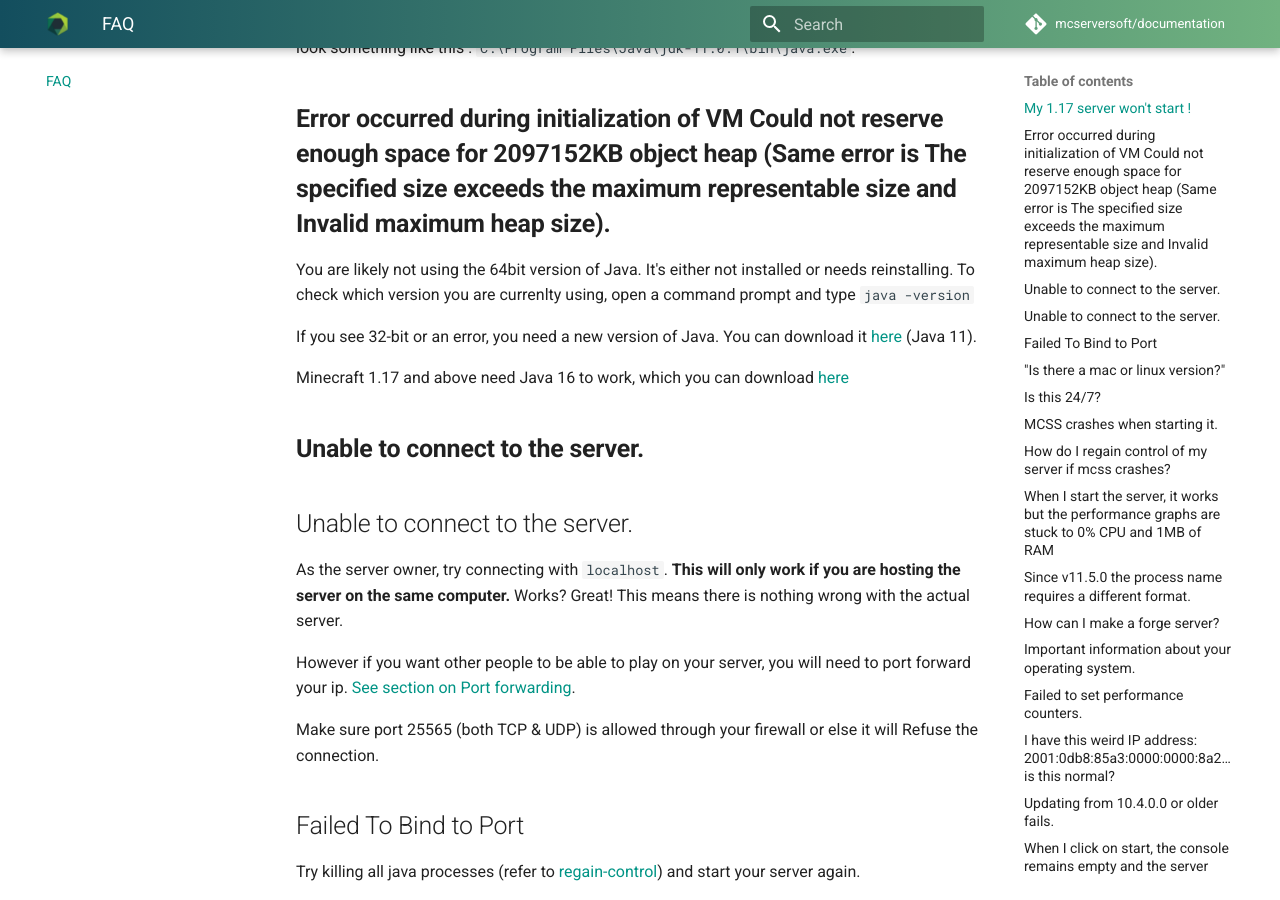
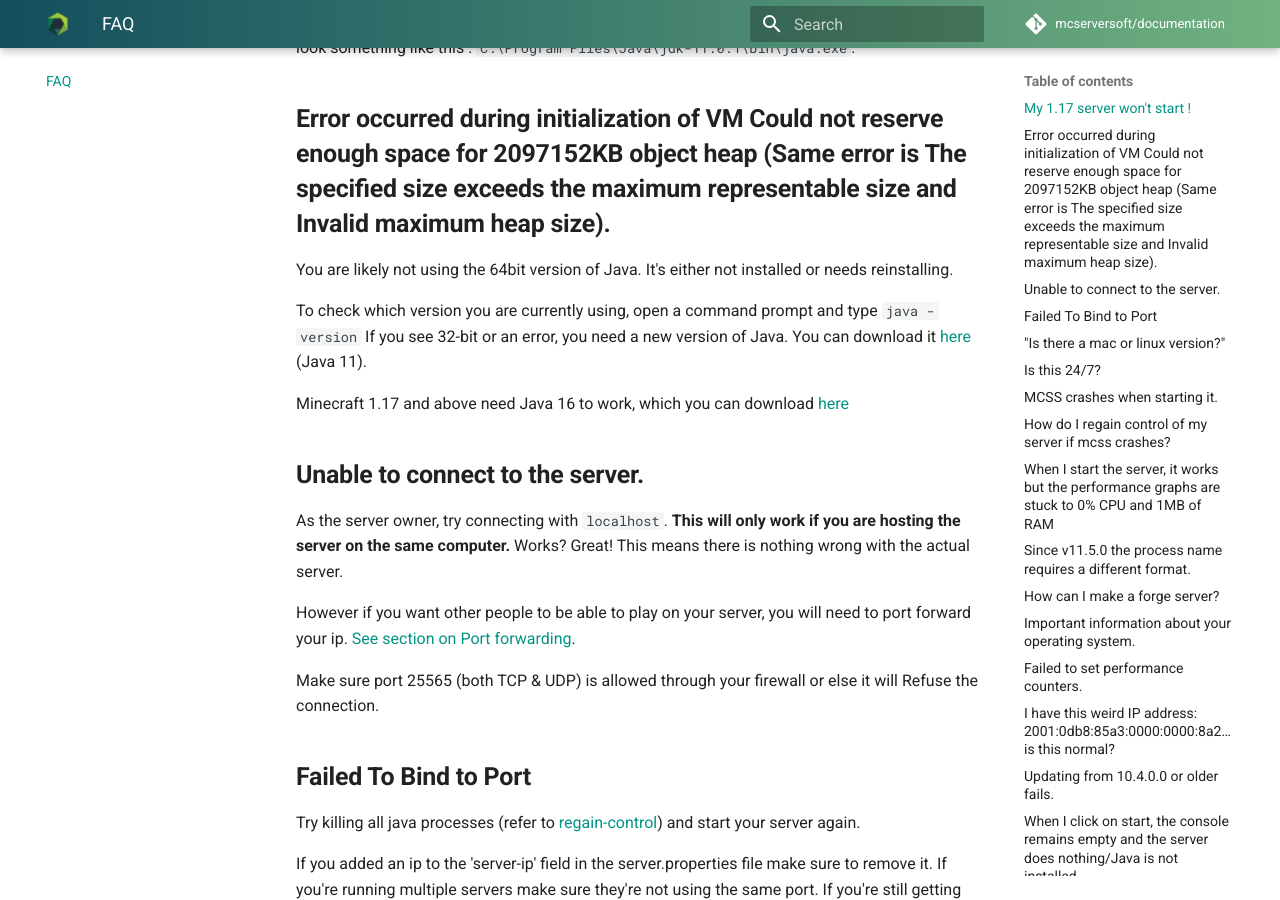
Before and after one commit to mcserversoft/documentation, an MkDocs documentation site: the page built from docs/faq.md, in a window 1280 px wide and 900 px high, scrolled down 362 px. Built offline with MkDocs 1.6.1 and Material for MkDocs 9.7.7, drawn with Linux system fonts in a browser that asks for light colours; comment, search, counter and statistics services are not loaded.

Commit message:
Fiq type

```diff
--- a/docs/faq.md
+++ b/docs/faq.md
@@ -11,17 +11,14 @@
 ## **Error occurred during initialization of VM Could not reserve enough space for 2097152KB object heap (Same error is The specified size exceeds the maximum representable size and Invalid maximum heap size).**
 
 You are likely not using the 64bit version of Java. It's either not installed or needs reinstalling.
-To check which version you are currenlty using, open a command prompt and type `java -version`
 
+To check which version you are currently using, open a command prompt and type `java -version`
 If you see 32-bit or an error, you need a new version of Java. You can download it [here](https://www.oracle.com/it/java/technologies/javase-jdk11-downloads.html) (Java 11).
 
 Minecraft 1.17 and above need Java 16 to work, which you can download [here](https://www.oracle.com/java/technologies/javase-jdk16-downloads.html)
 
+
 ## **Unable to connect to the server.**
-
-
-<a name="unable-to-connect-to-the-server"></a>
-## Unable to connect to the server.
 
 As the server owner, try connecting with `localhost`. **This will only work if you are hosting the server on the same computer.**
 Works? Great! This means there is nothing wrong with the actual server.
@@ -32,8 +29,7 @@
 Make sure port 25565 (both TCP & UDP) is allowed through your firewall or else it will Refuse the connection.
 
 
-<a name="failed-to-bind-to-port"></a>
-## Failed To Bind to Port
+## **Failed To Bind to Port**
 
 Try killing all java processes (refer to [regain-control](#regain-control)) and start your server again.
 
@@ -42,8 +38,7 @@
 If you're still getting this error restarting your computer will usually resolve it.
 
 
-<a name="is-there-a-mac-version"></a>
-## "Is there a mac or linux version?"
+## **"Is there a mac or linux version?"**
 
 No unfortunately there isn't a version for mac. Mcss is Windows only.<br>
 **Supported OSs**: Windows Server (2008R2 SP1/2012/2016), Windows 7, 8 and 10
@@ -87,15 +82,14 @@
 This change is required, click 'Yes' to apply the change.
 
 <a name="forge-server"></a>
-## How can I make a forge server?
+## **How can I make a forge server?**
 
 Please check the documentation page for forge servers.
 
 [You can find it here](https://mcserversoft.github.io/documentation/create-forge-server/).
 
 
-<a name="important-information-os"></a>
-## Important information about your operating system.
+## **Important information about your operating system.**
 
 ![Screenshot of outdated operating system dialog](assets/screenshots/dialog_outdated_os_powershell.png)
 
@@ -104,8 +98,7 @@
 > It has been reported by other users that PowerShell can be upgraded on Windows Server 2012 R2 but Windows 7 users can not. Their best option is to switch to the 'Console Read' method.
 
 
-<a name="failed-to-set-performance-counters"></a>
-## Failed to set performance counters.
+## **Failed to set performance counters.**
 
 ![Screenshot of failed to set performance counters dialog](assets/screenshots/dialog_performance_counters.png)
 
```
